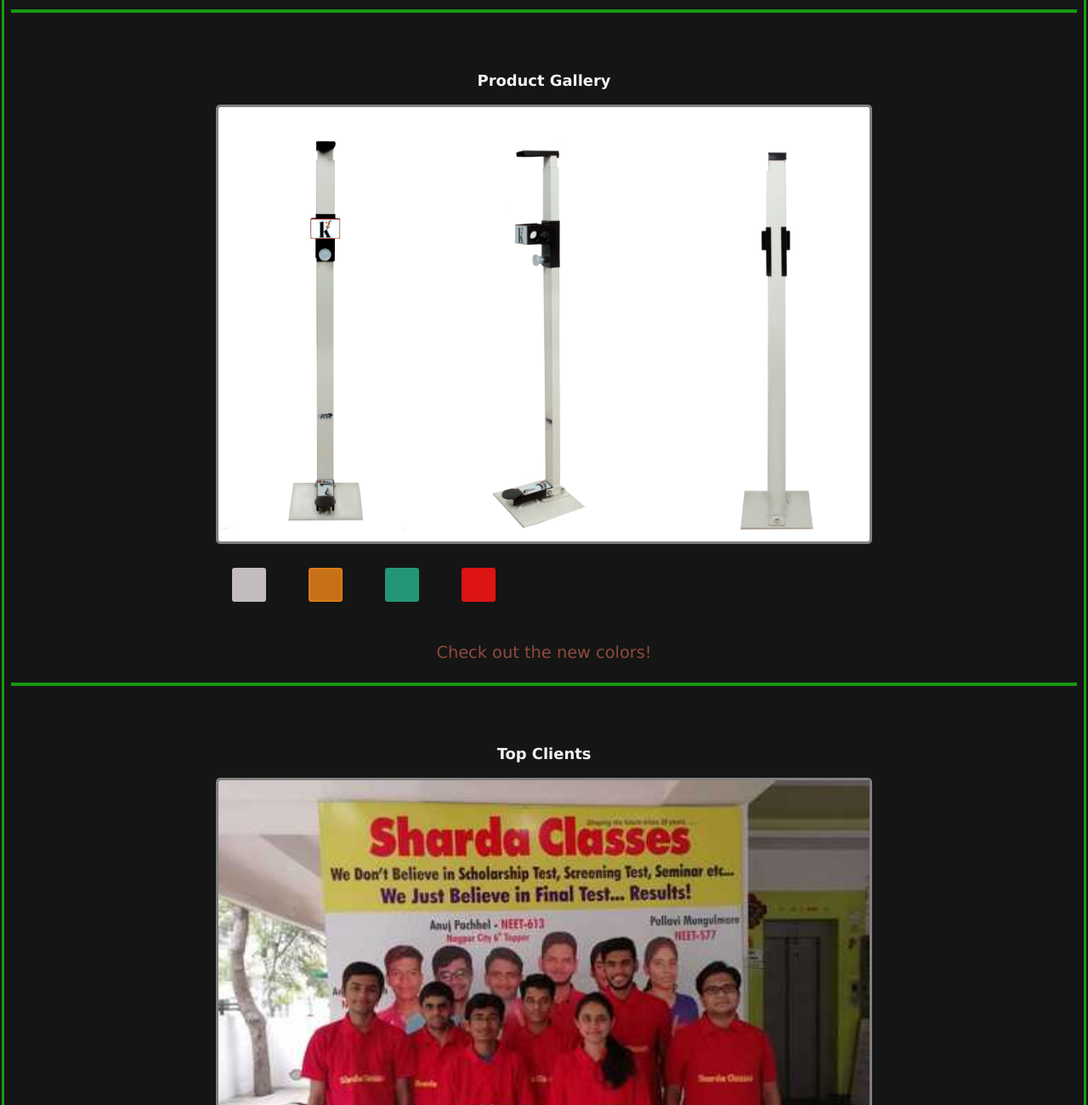
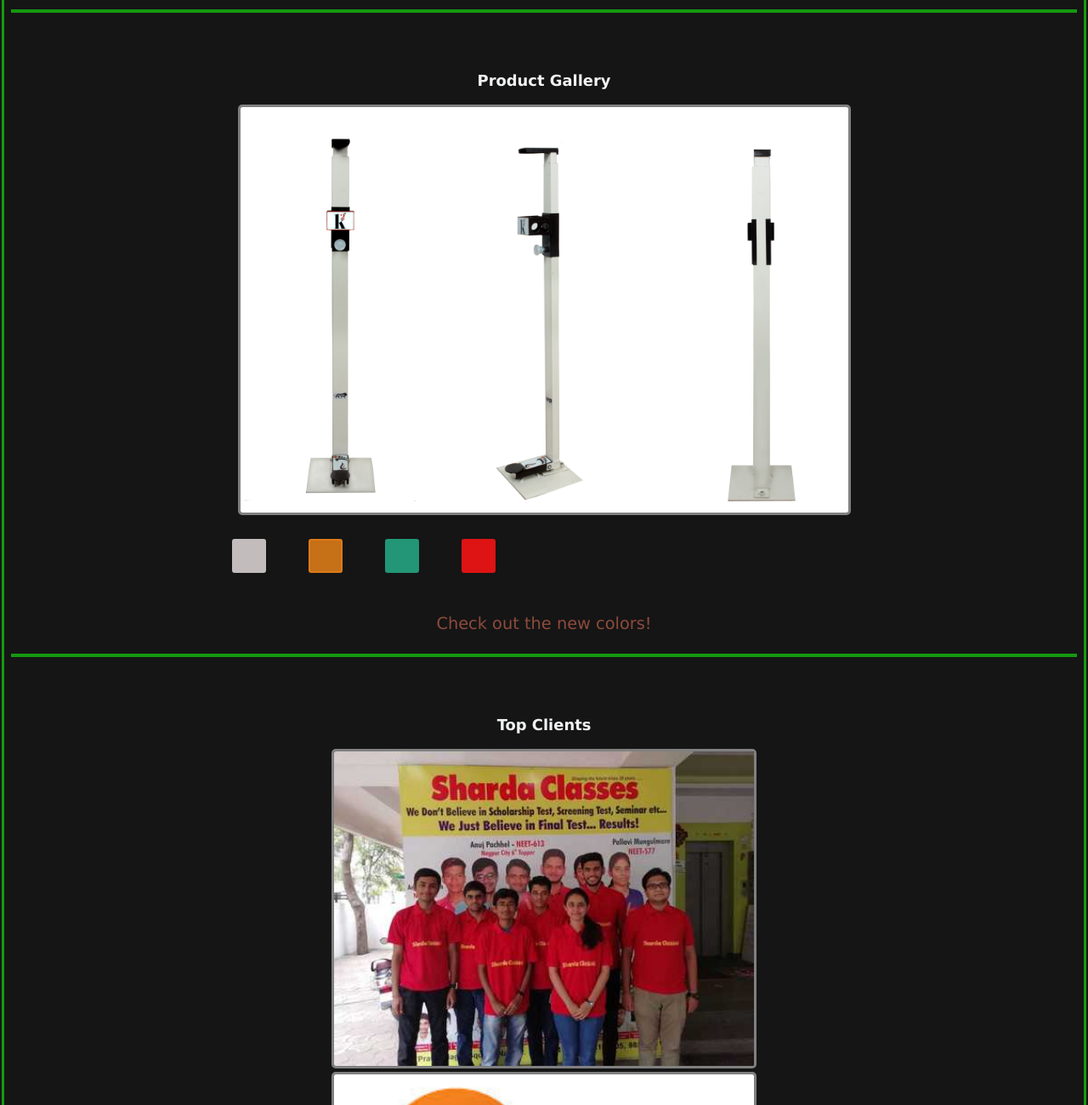
Before and after one commit to ksquarenagpur/sales, a plain HTML site: page index.html in a window 1280 px wide. Shown: the part 820-2120 px from the top of the page at 85% size. Drawn offline with Linux system fonts and the light colour scheme.

Commit message:
Update ksquare.css

```diff
--- a/ksquare.css
+++ b/ksquare.css
@@ -91,6 +91,8 @@
 	border:3px solid grey;
 	border-radius:5px;
 	transition:tranform;
+	max-width:721px;
+
 }
 .gallery img:hover{
 	box-sizing:border-box;
@@ -109,6 +111,7 @@
 	border:3px solid grey;
 	border-radius:5px;
 	transition:tranform;
+	max-width:500px;
 }
 .clients .client img:hover{
 	box-sizing:border-box;
```
